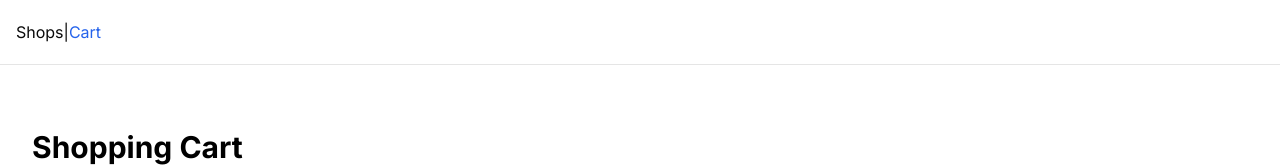
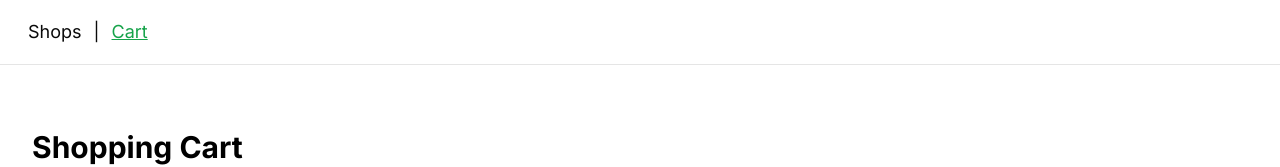
Before and after one commit to brovarenko/delivery-shop, a Next.js app: page /cart in a window 1280 px wide. Shown: the top 167 px of the page. Built offline with nearby package versions, Linux system fonts and the light colour scheme.

Commit message:
fix navbar

```diff
--- a/app/(main)/[shopId]/layout.tsx
+++ b/app/(main)/[shopId]/layout.tsx
@@ -2,12 +2,14 @@ import Sidebar from '@/components/sidebar';
 
 export default async function DashboardLayout({
   children,
+  params,
 }: {
   children: React.ReactNode;
+  params: { shopId: number };
 }) {
   return (
-    <div className='flex m-5'>
-      <Sidebar />
+    <div className='flex m-5 h-full'>
+      <Sidebar shopId={params.shopId} />
       {children}
     </div>
   );
--- a/app/(main)/[shopId]/page.tsx
+++ b/app/(main)/[shopId]/page.tsx
@@ -11,7 +11,7 @@ const ShopPage: React.FC<ShopPageProps> = async ({ params }) => {
   const products = await getProduct(params.shopId);
 
   return (
-    <div className='flex flex-col gap-y-8 px-4 sm:px-6 lg:px-8'>
+    <div className='flex flex-col px-4 mx-5 border-2 rounded-sm w-full h-full'>
       <ShopList items={products} />
     </div>
   );
--- a/app/(main)/layout.tsx
+++ b/app/(main)/layout.tsx
@@ -6,9 +6,9 @@ export default async function DashboardLayout({
   children: React.ReactNode;
 }) {
   return (
-    <>
+    <div>
       <Navbar />
       {children}
-    </>
+    </div>
   );
 }
--- a/app/layout.tsx
+++ b/app/layout.tsx
@@ -2,6 +2,7 @@ import type { Metadata } from 'next';
 import { Inter } from 'next/font/google';
 import './globals.css';
 import ToastProvider from '@/providers/toast-provider';
+import { cn } from '@/lib/utils';
 
 const inter = Inter({ subsets: ['latin'] });
 
--- a/components/navbar.tsx
+++ b/components/navbar.tsx
@@ -6,18 +6,22 @@ import { cn } from '@/lib/utils';
 
 const Navbar = () => {
   const pathname = usePathname();
+  const hasNumber = /\d+/.test(pathname);
   return (
-    <div className='border-b'>
+    <div className='text-lg border-b'>
       <div className='flex h-16 items-center px-4'>
         <Link
-          className={cn(pathname === '/' && 'group-hover:h-[20px]')}
+          className={cn('p-3', hasNumber && 'text-green-600 underline')}
           href='/'
         >
           Shops
         </Link>
         |
         <Link
-          className={cn(pathname === '/cart' && 'text-blue-600')}
+          className={cn(
+            'p-3',
+            pathname === '/cart' && 'text-green-600 underline'
+          )}
           href='/cart'
         >
           Cart
--- a/components/shop-cart.tsx
+++ b/components/shop-cart.tsx
@@ -19,14 +19,14 @@ const ShopCard: React.FC<ProductCard> = ({ data }) => {
     cart.addItem(data);
   };
   return (
-    <div className='border-2 p-3 m-3 rounded-sm '>
+    <div className='border-2 p-3 m-5 rounded-sm '>
       <div className='bg-gray-300 rounded-md mb-2'>
         <Image
           src={`/${data.image}.jpg`}
           alt={data.name}
-          width={200}
+          width={250}
           height={200}
-          className='w-[200px] h-[200px] rounded object-cover'
+          className='w-[250px] h-[200px] rounded object-cover'
         />
       </div>
       <h2 className='text-slate-400'>{data.name}</h2>
--- a/components/shop-list.tsx
+++ b/components/shop-list.tsx
@@ -7,7 +7,7 @@ interface ProductListProps {
 
 const ProductList: React.FC<ProductListProps> = ({ items }) => {
   return (
-    <div className='space-y-4'>
+    <div className='space-y-4 w-full h-full'>
       <div className='flex'>
         {items.map((item) => (
           <ShopCard key={item.id} data={item} />
--- a/components/sidebar.tsx
+++ b/components/sidebar.tsx
@@ -1,9 +1,12 @@
 import getShops from '@/actions/get-shops';
-import { Button } from './ui/button';
-import { useParams, useRouter } from 'next/navigation';
 import Link from 'next/link';
+import { cn } from '@/lib/utils';
 
-const Sidebar = async () => {
+interface SidebarProps {
+  shopId: number;
+}
+
+const Sidebar: React.FC<SidebarProps> = async ({ shopId }) => {
   const shops = await getShops();
 
   return (
@@ -11,7 +14,14 @@ const Sidebar = async () => {
       <div>Shops:</div>
       <div className='flex flex-col'>
         {shops.map((shop) => (
-          <Link className='p-4 ' key={shop.id} href={`/${shop.id}`}>
+          <Link
+            className={cn(
+              'p-4 m-4 border-2 rounded-sm hover:cursor-pointer ',
+              shopId == shop.id && 'border-green-600'
+            )}
+            key={shop.id}
+            href={`/${shop.id}`}
+          >
             {shop.name}
           </Link>
         ))}
```
